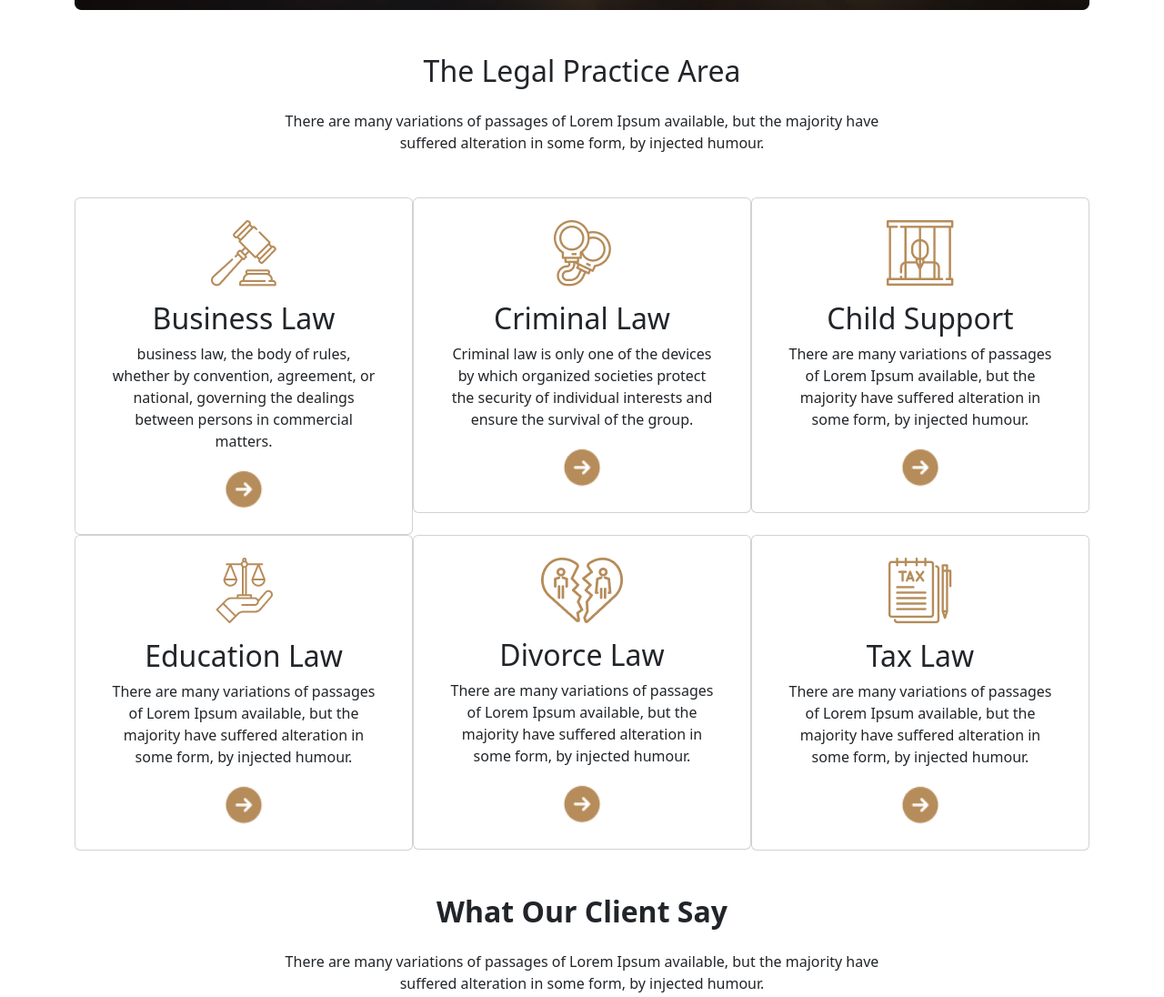
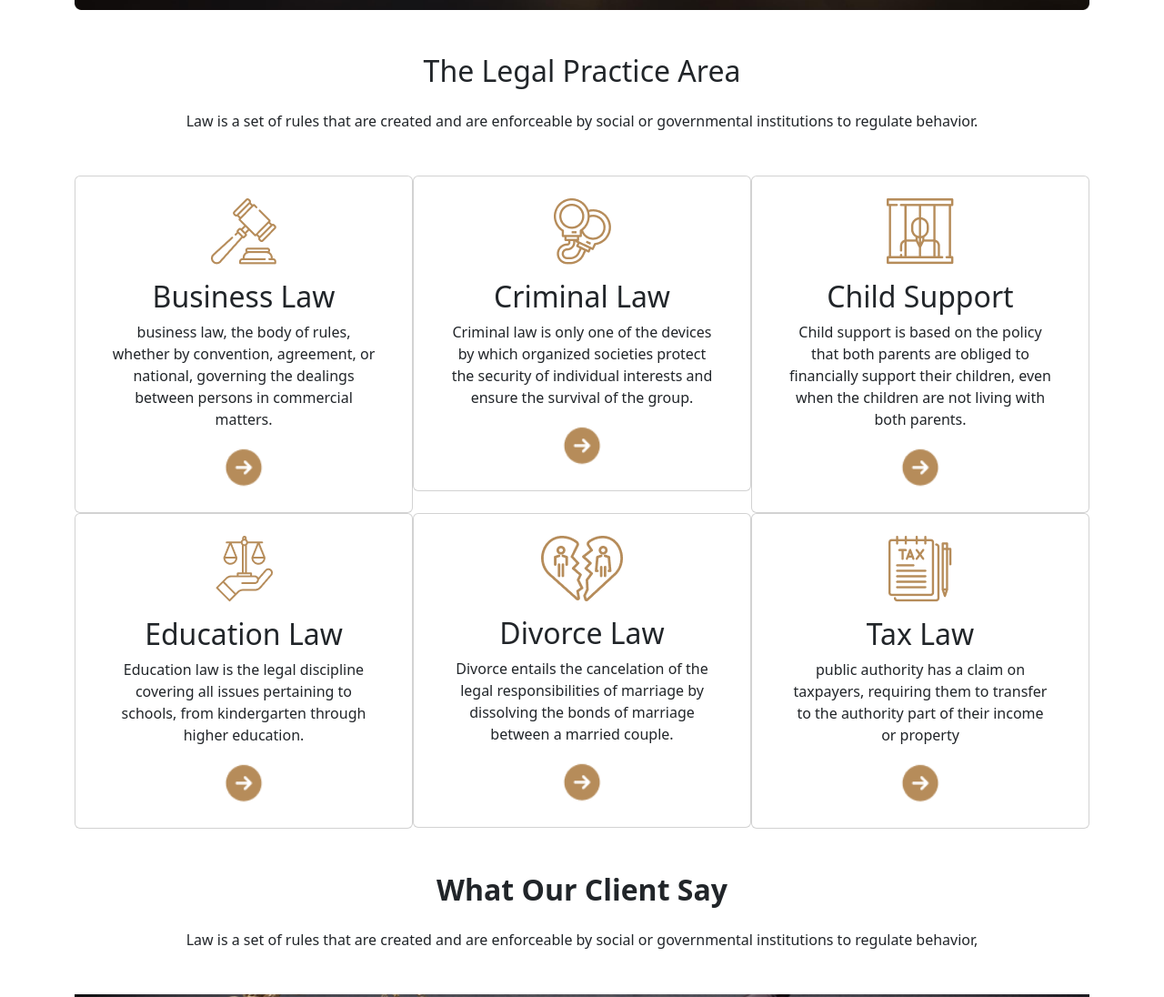
Before and after one commit to Mohammademon02/legal-solution, a plain HTML site: page index.html in a window 1280 px wide. Shown: the part 640-1736 px from the top of the page at 91% size. Drawn offline with nearby package versions, Linux system fonts and the light colour scheme.

Commit message:
all are completed

```diff
--- a/index.html
+++ b/index.html
@@ -71,7 +71,7 @@
                 <img class="img-fluid w-100" src="./images/banner.png" alt="">
                 <div class=" text-white text-center position-absolute top-50 start-50 translate-middle">
                     <h1 >We Provide Effective Legal Solutions</h1>
-                    <p>There are many variations of passages of Lorem Ipsum available, but the majority have suffered alteration in some form, by injected humour.</p>
+                    <p>Law is a set of rules that are created and are enforceable by social or governmental institutions to regulate behavior.</p>
                     <div class=" d-none d-md-block">
                         <form class="d-flex" role="search">
                             <input class="form-control me-2" type="search" placeholder="Search your services" aria-label="Search">
@@ -89,8 +89,7 @@
         <!-- Legal practice area section start  -->
         <section class="container text-center my-5">
             <h2 class="my-4">The Legal Practice Area</h2>
-            <p class="mb-5">There are many variations of passages of Lorem Ipsum available, but the majority have <br>
-            suffered alteration in some form, by injected humour.</p>
+            <p class="mb-5">Law is a set of rules that are created and are enforceable by social or governmental institutions to regulate behavior.</p>
 
             <div class="row row-cols-1 row-cols-md-3 g-0">
                 <div class="col">
@@ -118,7 +117,7 @@
                     <img src="./images/child.png" class=" mx-auto img-fluid" alt="...">
                     <div class="card-body">
                       <h5 class="card-title fs-2">Child Support</h5>
-                      <p class="card-text">There are many variations of passages of Lorem Ipsum available, but the majority have suffered alteration in some form, by injected humour.</p>
+                      <p class="card-text">Child support is based on the policy that both parents are obliged to financially support their children, even when the children are not living with both parents.</p>
                     </div>
                     <img class="mx-auto card-logo" src="./images/Frame.png" alt="">
                   </div>
@@ -128,7 +127,7 @@
                     <img src="./images/education.png" class=" mx-auto img-fluid" alt="...">
                     <div class="card-body">
                       <h5 class="card-title fs-2">Education Law</h5>
-                      <p class="card-text">There are many variations of passages of Lorem Ipsum available, but the majority have suffered alteration in some form, by injected humour.</p>
+                      <p class="card-text">Education law is the legal discipline covering all issues pertaining to schools, from kindergarten through higher education.</p>
                     </div>
                     <img class="mx-auto card-logo" src="./images/Frame.png" alt="">
                   </div>
@@ -138,7 +137,7 @@
                     <img src="./images/divorce.png" class=" mx-auto img-fluid"  alt="...">
                     <div class="card-body">
                       <h5 class="card-title fs-2">Divorce Law</h5>
-                      <p class="card-text">There are many variations of passages of Lorem Ipsum available, but the majority have suffered alteration in some form, by injected humour.</p>
+                      <p class="card-text">Divorce entails the cancelation of the legal responsibilities of marriage by dissolving the bonds of marriage between a married couple. </p>
                     </div>
                     <img class="mx-auto card-logo" src="./images/Frame.png" alt="">
                   </div>
@@ -148,7 +147,7 @@
                     <img src="./images/tax.png" class="mx-auto img-fluid" alt="...">
                     <div class="card-body">
                       <h5 class="card-title fs-2">Tax Law</h5>
-                      <p class="card-text">There are many variations of passages of Lorem Ipsum available, but the majority have suffered alteration in some form, by injected humour.</p>
+                      <p class="card-text"> public authority has a claim on taxpayers, requiring them to transfer to the authority part of their income or property</p>
                     </div>
                     <img class="mx-auto card-logo" src="./images/Frame.png" alt="">
                   </div>
@@ -160,8 +159,7 @@
         <!-- clients feedback section start  -->
         <section class="container text-center">
             <h2 class="my-4 fw-bold">What Our Client Say</h2>
-            <p class="mb-5">There are many variations of passages of Lorem Ipsum available, but the majority have <br>
-            suffered alteration in some form, by injected humour.</p>
+            <p class="mb-5">Law is a set of rules that are created and are enforceable by social or governmental institutions to regulate behavior,</p>
 
             <div id="carouselExampleCaptions" class="carousel slide">
                 <div class="carousel-indicators">
@@ -213,8 +211,7 @@
         <!-- FAQ section start  -->
         <section class="container my-5">
             <h2 class="my-4 fw-bold text-center">Frequently Asked Any Questions</h2>
-            <p class="mb-5 text-center">There are many variations of passages of Lorem Ipsum available, but the majority have <br>
-            suffered alteration in some form, by injected humour.</p>
+            <p class="mb-5 text-center">Law is a set of rules that are created and are enforceable by social or governmental institutions to regulate behavior</p>
             <div class="row row-cols-1 row-cols-md-2 g-4">
                 <div class="col">
                     <div class="accordion " id="accordionPanelsStayOpenExample">
@@ -283,11 +280,7 @@
                 <div class="col">
                     <img src="./images/logo.png" alt="">
                     <p class="text-white"><small>
-                        There are many variations of
-                        passages of Lorem Ipsum
-                        available, but the majority have
-                        suffered alteration in some
-                        form, by injected humour.
+                        Law is a set of rules that are created and are enforceable by social or governmental institutions to regulate behavior.
                     </small>
                     </p>
                 </div>
```
